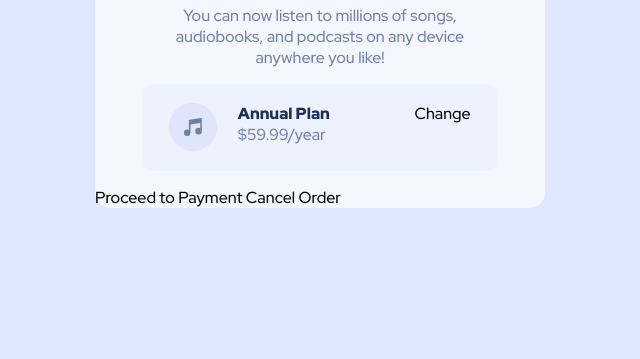
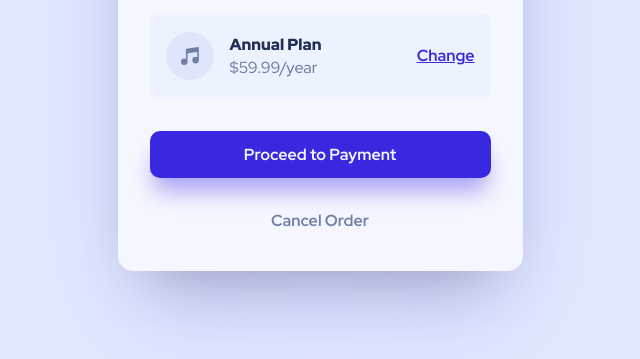
Before and after one commit to PongpolR/order-summary-component, a plain HTML site: page index.html in a window 1280 px wide. Shown: the part 457-816 px from the top of the page, without its empty margins (320-960 px from the left). Drawn offline with Linux system fonts and the light colour scheme.

Commit message:
add box shadow

```diff
--- a/index.html
+++ b/index.html
@@ -29,19 +29,29 @@
           device anywhere you like!
         </div>
       </main>
-      <footer>
+      <section>
         <div class="plan">
-          <img src="images/icon-music.svg" alt="">
+          <div class="left">
+            <img src="images/icon-music.svg" alt="icon">
           <div class="annual">
             <div id="annual">
               Annual Plan
             </div>
             <div id="price">$59.99/year</div>
           </div>
-          <div>Change</div>
+          </div>
+
+          <div id="change">Change</div>
         </div>
-        Proceed to Payment
+
+      </section>
+      <footer>
+        <div class="payment">
+          Proceed to Payment
+        </div>
+        <p class="cancel">
           Cancel Order
+        </p>
       </footer>
     </div>
 
--- a/style.css
+++ b/style.css
@@ -12,16 +12,21 @@
   }
   .card {
     background-color: hsl(225, 100%, 98%);
-    width: 450px;
+    width: 405px;
     display: flex;
     flex-direction: column;
     border-radius: 15px;
+    box-shadow: hsla(245, 75%, 52%, 0.15) 0px 50px 100px -20px, rgba(0, 0, 0, 0.3) 0px 30px 60px -30px;
   }
   header img {
+    width: 405px;
+    /* height: 100%; */
     border-top-left-radius: 16px;
     border-top-right-radius: 16px;
   }
   h1 {
+    font-size: 28px;
+    padding-top: 1rem;
     font-weight: 900;
     text-align: center;
     color: hsl(223, 47%, 23%);
@@ -36,23 +41,55 @@
   }
   .plan {
     border-radius: 10px;
-    margin: 1rem 3rem;
+    margin: 1.5rem 2rem;
     padding: 1.2rem 1rem;
     background-color: hsla(225, 100%, 94%, 0.4);
     display: flex;
-    justify-content: space-around;
+    justify-content: space-between;
+  }
+  .left {
+    display: flex;
   }
   .annual {
-    padding-right: 4rem;
+    padding-left: 1rem;
+    display: flex;
+    flex-direction: column;
+    justify-content: center;
   }
   #annual {
     color: hsl(223, 47%, 23%);
     font-weight: 900;
+    padding-bottom: 0.15rem;
   }
   #price {
     color: hsl(224, 23%, 55%);
     font-size: 16px;
     font-weight: 500;
+  }
+  #change {
+    font-weight: 700;
+    color: hsl(245, 75%, 52%);
+    text-decoration-line: underline;
+    display: flex;
+    justify-content: center;
+    flex-direction: column;
+  }
+  .payment {
+    border-radius: 10px;
+    margin: 0.5rem 2rem;
+    padding: 0.8rem 1rem;
+    background: hsl(245, 75%, 52%);
+    color: hsl(225, 100%, 98%);
+    text-align: center;
+    font-weight: 700;
+    box-shadow: hsla(245, 75%, 52%, 0.2) 0px 20px 25px -5px, hsla(245, 75%, 52%, 0.25) 0px 15px 20px -5px;
+  }
+  .cancel {
+    color: hsl(224, 23%, 55%);
+    font-weight: 700;
+    text-align: center;
+    margin-top: 2rem;
+    margin-bottom: 2.5rem;
   }
 }
 
```
